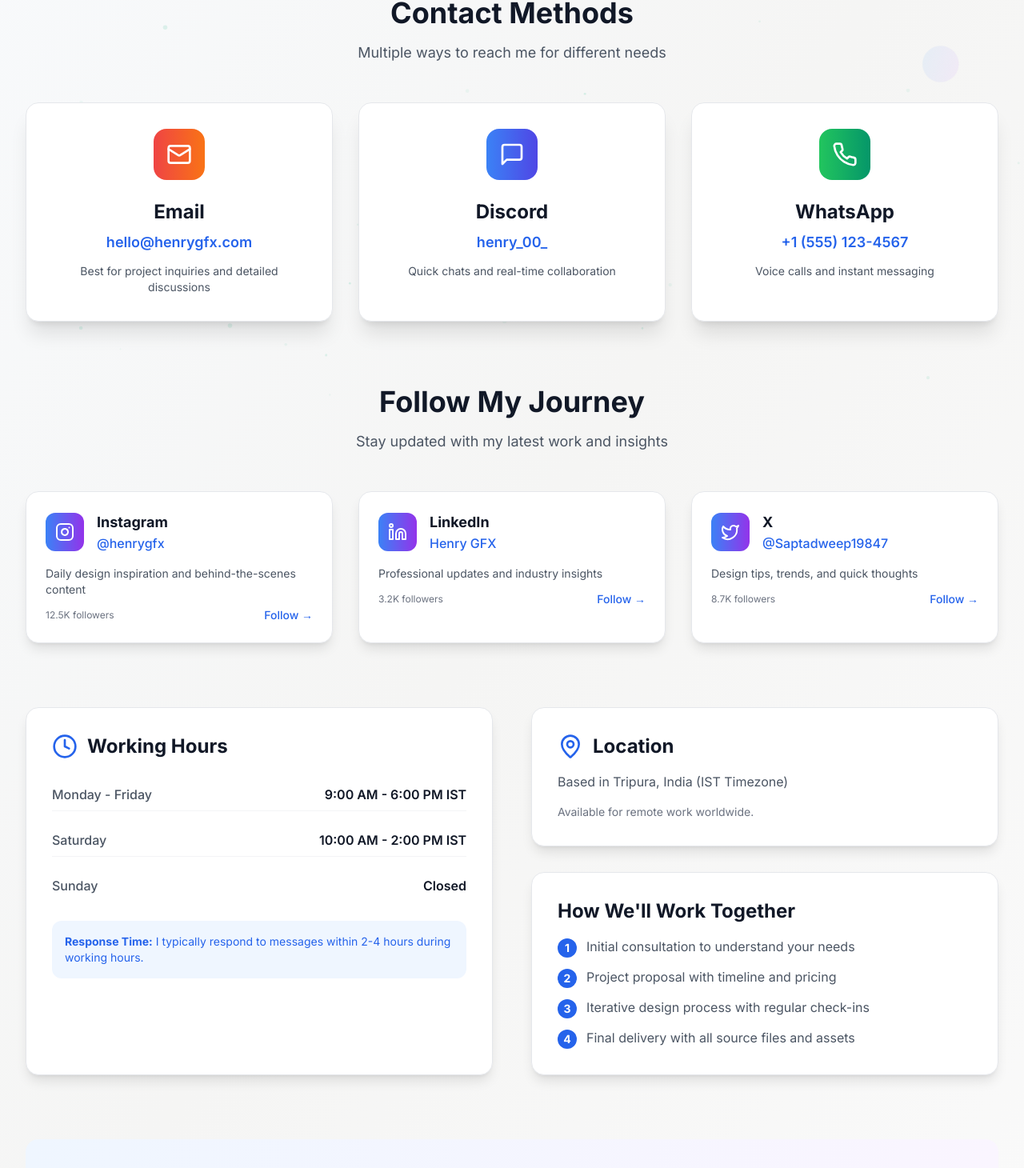
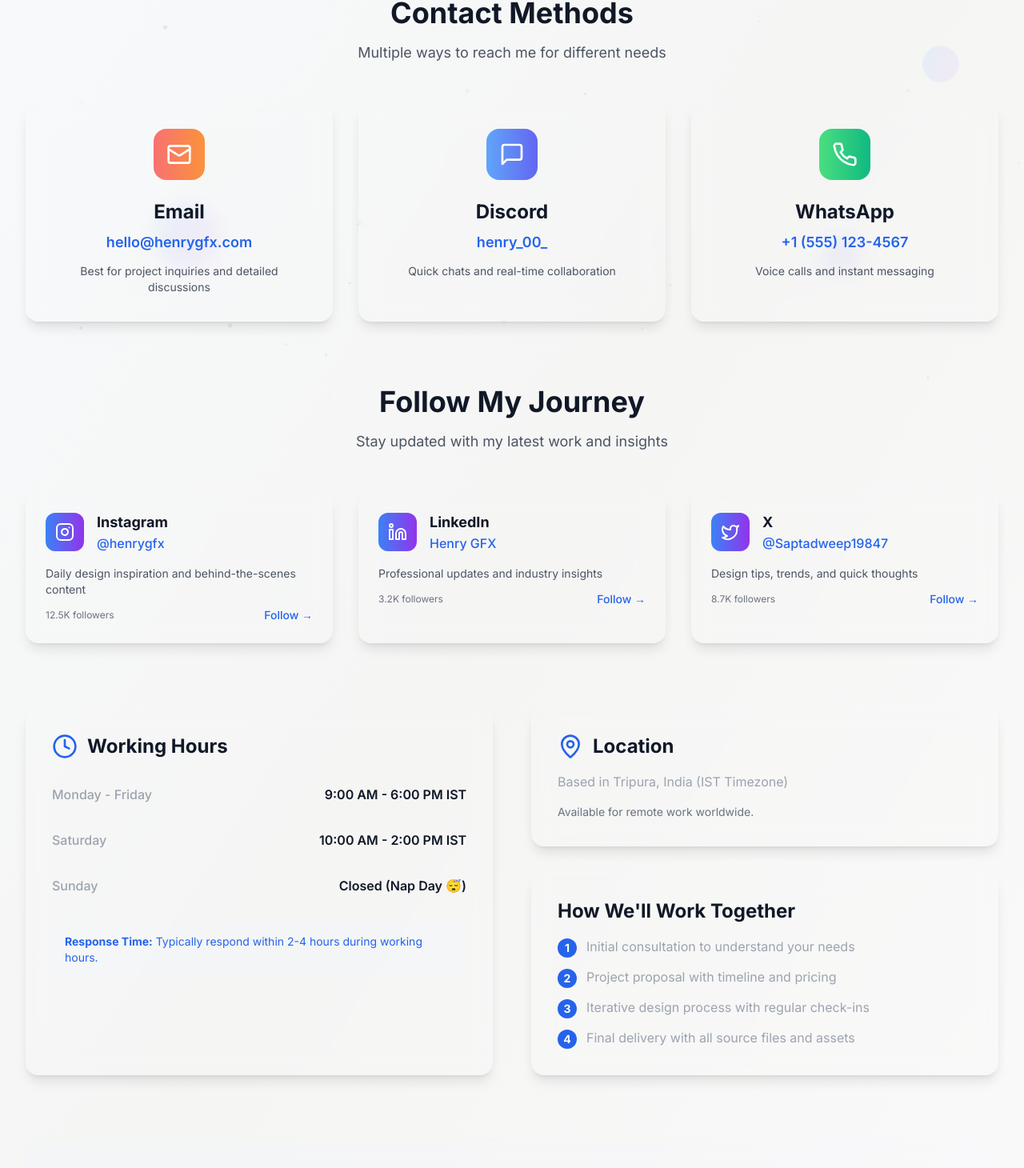
Before and after one commit to AvixWz/portfolio_video, a React (Vite) app: page /contact in a window 1280 px wide. Shown: the part 300-1760 px from the top of the page at 80% size. Built offline with nearby package versions, Linux system fonts and the light colour scheme.

Commit message:
added dark

```diff
--- a/src/pages/Contact.tsx
+++ b/src/pages/Contact.tsx
@@ -15,7 +15,7 @@ const Contact: React.FC = () => {
       value: 'hello@henrygfx.com',
       link: 'mailto:hello@henrygfx.com',
       description: 'Best for project inquiries and detailed discussions',
-      color: 'from-red-500 to-orange-500',
+      color: 'from-red-400 to-orange-400',
     },
     {
       icon: MessageSquare,
@@ -23,7 +23,7 @@ const Contact: React.FC = () => {
       value: 'henry_00_',
       link: 'https://discord.com/users/henrygfx',
       description: 'Quick chats and real-time collaboration',
-      color: 'from-blue-500 to-indigo-600',
+      color: 'from-blue-400 to-indigo-500',
     },
     {
       icon: Phone,
@@ -31,7 +31,7 @@ const Contact: React.FC = () => {
       value: '+1 (555) 123-4567',
       link: 'https://wa.me/15551234567',
       description: 'Voice calls and instant messaging',
-      color: 'from-green-500 to-emerald-600',
+      color: 'from-green-400 to-emerald-500',
     },
   ];
 
@@ -65,7 +65,7 @@ const Contact: React.FC = () => {
   const workingHours = [
     { day: 'Monday - Friday', hours: '9:00 AM - 6:00 PM IST' },
     { day: 'Saturday', hours: '10:00 AM - 2:00 PM IST' },
-    { day: 'Sunday', hours: 'Closed' },
+    { day: 'Sunday', hours: 'Closed (Nap Day 😴)' },
   ];
 
   return (
@@ -113,10 +113,12 @@ const Contact: React.FC = () => {
                 whileInView={{ opacity: 1, y: 0 }}
                 transition={{ duration: 0.8, delay: index * 0.2 }}
                 viewport={{ once: true }}
-                whileHover={{ y: -10, scale: 1.02 }}
-                className="group block p-8 bg-white dark:bg-gray-800 rounded-2xl shadow-xl border border-gray-200 dark:border-gray-700 hover:shadow-2xl transition-all duration-300"
+                whileHover={{ y: -8, scale: 1.03 }}
+                className="group block p-8 bg-white/5 dark:bg-gray-900/20 backdrop-blur-md rounded-2xl shadow-lg border border-white/10 dark:border-gray-700/20 hover:shadow-xl hover:scale-1.05 transition-all duration-300"
               >
-                <div className={`w-16 h-16 bg-gradient-to-r ${method.color} rounded-2xl flex items-center justify-center mx-auto mb-6 group-hover:scale-110 transition-transform duration-300`}>
+                <div
+                  className={`w-16 h-16 bg-gradient-to-r ${method.color} rounded-2xl flex items-center justify-center mx-auto mb-6 group-hover:scale-110 transition-transform duration-300`}
+                >
                   <method.icon className="text-white" size={32} />
                 </div>
                 <h3 className="text-2xl font-bold text-gray-900 dark:text-white mb-2 text-center">
@@ -162,7 +164,7 @@ const Contact: React.FC = () => {
                 transition={{ duration: 0.8, delay: index * 0.1 }}
                 viewport={{ once: true }}
                 whileHover={{ scale: 1.05 }}
-                className="group p-6 bg-white dark:bg-gray-800 rounded-2xl shadow-lg border border-gray-200 dark:border-gray-700 hover:shadow-xl transition-all duration-300"
+                className="group p-6 bg-white/5 dark:bg-gray-900/20 backdrop-blur-md rounded-2xl shadow-lg border border-white/10 dark:border-gray-700/20 hover:shadow-xl transition-all duration-300"
               >
                 <div className="flex items-center mb-4">
                   <div className="w-12 h-12 bg-gradient-to-r from-blue-500 to-purple-600 rounded-xl flex items-center justify-center mr-4">
@@ -193,15 +195,14 @@ const Contact: React.FC = () => {
           </div>
         </section>
 
-        {/* Additional Info */}
-        <div className="grid lg:grid-cols-2 gap-12">
-          {/* Working Hours */}
+        {/* Working Hours & Location */}
+        <div className="grid lg:grid-cols-2 gap-12 mb-20">
           <motion.div
             initial={{ opacity: 0, x: -50 }}
             whileInView={{ opacity: 1, x: 0 }}
             transition={{ duration: 0.8 }}
             viewport={{ once: true }}
-            className="bg-white dark:bg-gray-800 rounded-2xl p-8 shadow-lg border border-gray-200 dark:border-gray-700"
+            className="bg-white/5 dark:bg-gray-900/20 backdrop-blur-md rounded-2xl p-8 shadow-lg border border-white/10 dark:border-gray-700/20"
           >
             <div className="flex items-center mb-6">
               <Clock className="text-blue-600 dark:text-blue-400 mr-3" size={32} />
@@ -211,8 +212,11 @@ const Contact: React.FC = () => {
             </div>
             <div className="space-y-4">
               {workingHours.map((schedule) => (
-                <div key={schedule.day} className="flex justify-between items-center py-2 border-b border-gray-100 dark:border-gray-700 last:border-b-0">
-                  <span className="text-gray-600 dark:text-gray-300 font-medium">
+                <div
+                  key={schedule.day}
+                  className="flex justify-between items-center py-2 border-b border-white/10 dark:border-gray-700 last:border-b-0"
+                >
+                  <span className="text-gray-400 dark:text-gray-300 font-medium">
                     {schedule.day}
                   </span>
                   <span className="text-gray-900 dark:text-white font-semibold">
@@ -221,14 +225,13 @@ const Contact: React.FC = () => {
                 </div>
               ))}
             </div>
-            <div className="mt-6 p-4 bg-blue-50 dark:bg-blue-900/20 rounded-xl">
+            <div className="mt-6 p-4 bg-blue-50/20 dark:bg-blue-900/20 rounded-xl">
               <p className="text-sm text-blue-600 dark:text-blue-400">
-                <strong>Response Time:</strong> I typically respond to messages within 2-4 hours during working hours.
+                <strong>Response Time:</strong> Typically respond within 2-4 hours during working hours.
               </p>
             </div>
           </motion.div>
 
-          {/* Location & Process */}
           <motion.div
             initial={{ opacity: 0, x: 50 }}
             whileInView={{ opacity: 1, x: 0 }}
@@ -237,14 +240,14 @@ const Contact: React.FC = () => {
             className="space-y-8"
           >
             {/* Location */}
-            <div className="bg-white dark:bg-gray-800 rounded-2xl p-8 shadow-lg border border-gray-200 dark:border-gray-700">
+            <div className="bg-white/5 dark:bg-gray-900/20 backdrop-blur-md rounded-2xl p-8 shadow-lg border border-white/10 dark:border-gray-700/20">
               <div className="flex items-center mb-4">
                 <MapPin className="text-blue-600 dark:text-blue-400 mr-3" size={32} />
                 <h3 className="text-2xl font-bold text-gray-900 dark:text-white">
                   Location
                 </h3>
               </div>
-              <p className="text-gray-600 dark:text-gray-300 mb-4">
+              <p className="text-gray-400 dark:text-gray-300 mb-4">
                 Based in Tripura, India (IST Timezone)
               </p>
               <p className="text-sm text-gray-500 dark:text-gray-400">
@@ -253,7 +256,7 @@ const Contact: React.FC = () => {
             </div>
 
             {/* Project Process */}
-            <div className="bg-white dark:bg-gray-800 rounded-2xl p-8 shadow-lg border border-gray-200 dark:border-gray-700">
+            <div className="bg-white/5 dark:bg-gray-900/20 backdrop-blur-md rounded-2xl p-8 shadow-lg border border-white/10 dark:border-gray-700/20">
               <h3 className="text-2xl font-bold text-gray-900 dark:text-white mb-4">
                 How We'll Work Together
               </h3>
@@ -268,7 +271,7 @@ const Contact: React.FC = () => {
                     <div className="w-6 h-6 bg-blue-600 dark:bg-blue-400 text-white rounded-full flex items-center justify-center text-sm font-bold mr-3 mt-0.5">
                       {index + 1}
                     </div>
-                    <span className="text-gray-600 dark:text-gray-300">
+                    <span className="text-gray-400 dark:text-gray-300">
                       {step}
                     </span>
                   </div>
@@ -278,15 +281,13 @@ const Contact: React.FC = () => {
           </motion.div>
         </div>
 
-
-        {/* Call to Action */}
-{/* Call to Action */}
+        {/* CTA */}
         <motion.div
           initial={{ opacity: 0, y: 40 }}
           whileInView={{ opacity: 1, y: 0 }}
           transition={{ duration: 0.8 }}
           viewport={{ once: true }}
-  className="text-center mt-20 p-8 bg-gradient-to-r from-blue-50 to-purple-50 dark:from-gray-800 dark:to-gray-900 rounded-2xl"
+          className="text-center mt-20 p-8 bg-gradient-to-r from-blue-50/20 to-purple-50/20 dark:from-gray-800/20 dark:to-gray-900/20 rounded-2xl backdrop-blur-md"
         >
           <h2 className="text-3xl font-bold text-gray-900 dark:text-white mb-4">
             Ready to Start Your Project?
@@ -295,8 +296,8 @@ const Contact: React.FC = () => {
             Don't hesitate to reach out - I'd love to hear about your vision!
           </p>
           <motion.a
-    href="https://mail.google.com/mail/?view=cm&to=@gmail.com"
-    whileHover={{ scale: 1.05 }}
+            href="mailto:hello@henrygfx.com"
+            whileHover={{ scale: 1.05, boxShadow: '0 0 20px rgba(72,187,120,0.4)' }}
             whileTap={{ scale: 0.95 }}
             className="inline-flex items-center px-8 py-4 bg-gradient-to-r from-blue-600 to-purple-600 text-white font-semibold rounded-full hover:shadow-lg transition-all duration-300"
           >
@@ -304,7 +305,6 @@ const Contact: React.FC = () => {
             Send Me an Email
           </motion.a>
         </motion.div>
-
       </div>
     </div>
   );
```
Lines whose indentation alone changed are shown as unchanged.
